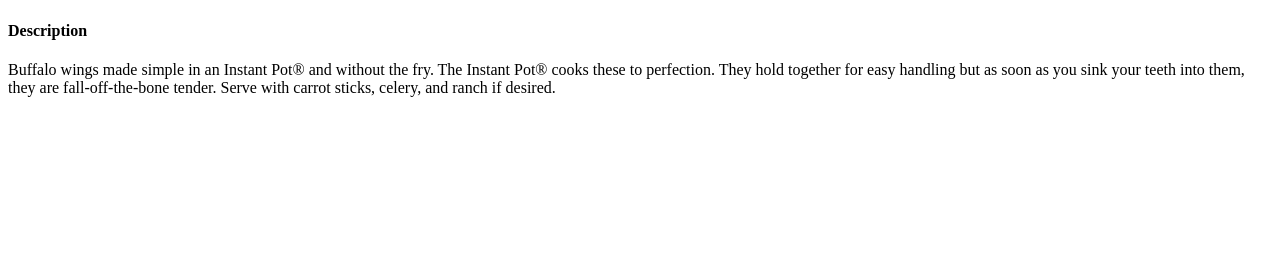
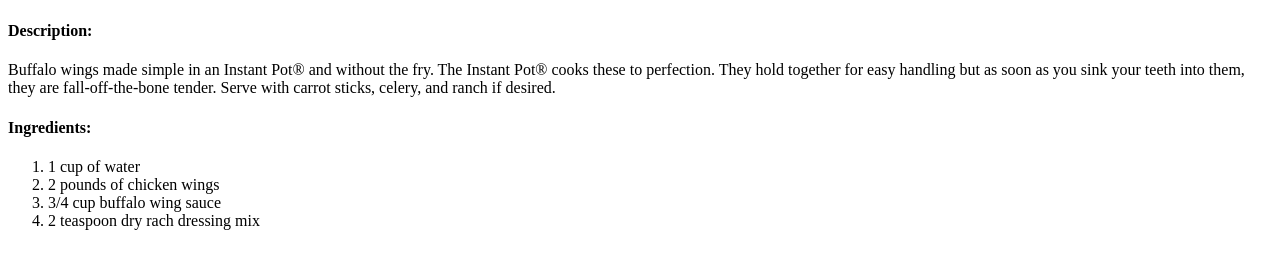
Before and after one commit to kryyyo/odin-recipes, a plain HTML site: page recipes/buffalo-wings.html in a window 1280 px wide. Shown: the part 383-652 px from the top of the page. Drawn offline with Linux system fonts and the light colour scheme.

Commit message:
Add ingredients for Buffalo Wings

```diff
--- a/recipes/buffalo-wings.html
+++ b/recipes/buffalo-wings.html
@@ -10,7 +10,17 @@
     <!-- Start of Buffalo Wings -->
     <h1>Buffalo Wings</h1>
     <img src="https://images.media-allrecipes.com/userphotos/6124995.jpg" alt="buffalo wings">
-    <h4>Description</h4>
+
+    <h4>Description:</h4>
     <p>Buffalo wings made simple in an Instant Pot® and without the fry. The Instant Pot® cooks these to perfection. They hold together for easy handling but as soon as you sink your teeth into them, they are fall-off-the-bone tender. Serve with carrot sticks, celery, and ranch if desired.</p>
+
+    <h4>Ingredients:</h4>
+    <ol>
+        <li>1 cup of water</li>
+        <li>2 pounds of chicken wings</li>
+        <li>3/4 cup buffalo wing sauce</li>
+        <li>2 teaspoon dry rach dressing mix</li>
+    </ol>
+
 </body>
 </html>
```
